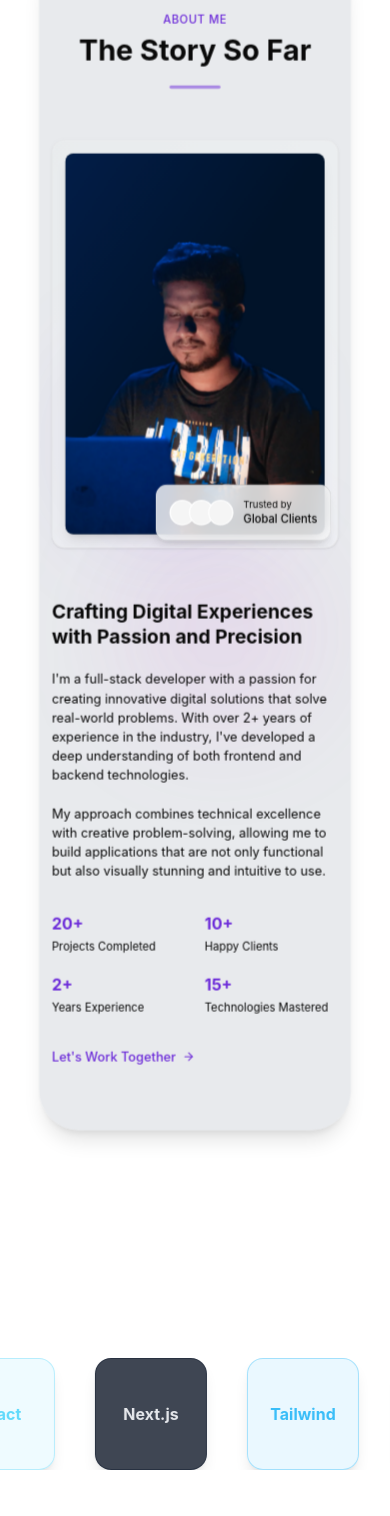
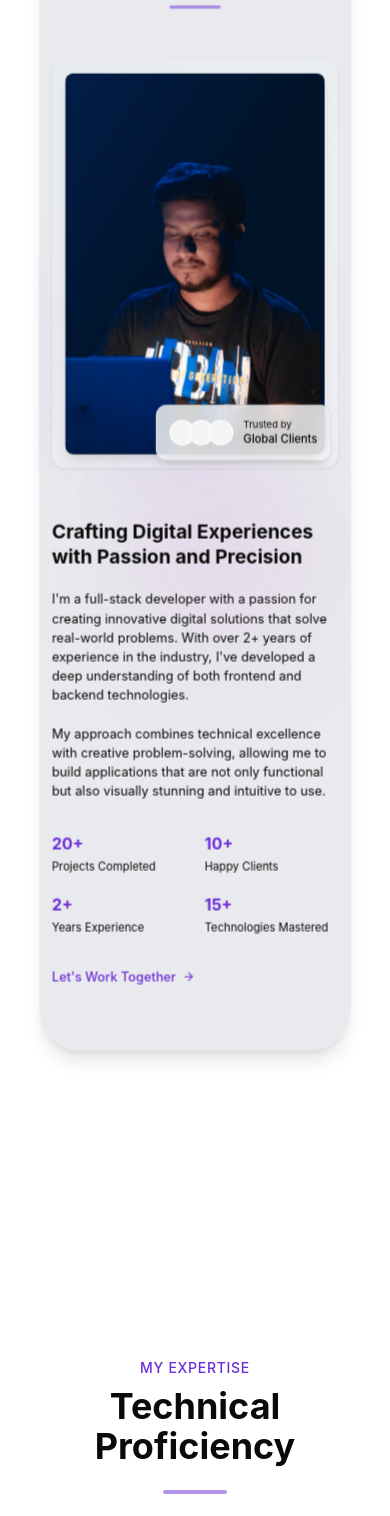
Before and after one commit to MBappy-404/Portfolio, a Next.js app: page / in a window 390 px wide. Shown: the part 1124-2640 px from the top of the page. Built offline with nearby package versions, Linux system fonts and the light colour scheme; no server answers.

Commit message:
update landing page

```diff
--- a/src/app/(HomeLayout)/page.tsx
+++ b/src/app/(HomeLayout)/page.tsx
@@ -14,6 +14,7 @@ import PricingSection from "@/components/HomePage/Pricing";
 import Preloader from "@/components/Preloader";
 import HelperAnimation from "@/components/HomePage/HelperAnimation";
 import { ThreeDScrollTriggerContainer, ThreeDScrollTriggerRow } from "@/components/HomePage/test/TestSection";
+import MarqueSkills from "@/components/HomePage/MarqueSkills";
 
 export default function Home() {
   const [isLoading, setIsLoading] = useState(true);
@@ -52,70 +53,7 @@ export default function Home() {
               setScrollReady={setScrollReady}
             />
             {/* Other Sections */}
-
-<ThreeDScrollTriggerContainer className="my-20 ">
-  {/* Row 1 - Frontend */}
-  <ThreeDScrollTriggerRow baseVelocity={5} direction={1}>
-    <div className="flex items-center mx-5 justify-center w-28 h-28 gap-5 rounded-2xl shadow-lg bg-[#61DAFB]/10 border border-[#61DAFB]/40">
-      <span className="text-[#61DAFB] font-bold">React</span>
-    </div>
-    <div className="flex items-center mx-5 justify-center w-28 h-28 rounded-2xl shadow-lg bg-gray-900/80 border border-gray-800/70">
-      <span className="text-gray-200 font-bold">Next.js</span>
-    </div>
-    <div className="flex items-center mx-5 justify-center w-28 h-28 rounded-2xl shadow-lg bg-[#38BDF8]/10 border border-[#38BDF8]/40">
-      <span className="text-[#38BDF8] font-bold">Tailwind</span>
-    </div>
-    <div className="flex items-center mx-5 justify-center w-28 h-28 rounded-2xl shadow-lg bg-[#3178C6]/10 border border-[#3178C6]/40">
-      <span className="text-[#3178C6] font-bold">TypeScript</span>
-    </div>
-  </ThreeDScrollTriggerRow>
-
-  {/* Row 2 - Backend & DB */}
-  <ThreeDScrollTriggerRow baseVelocity={3} direction={-1} className="my-12">
-    <div className="flex items-center mx-5 justify-center w-28 h-28 rounded-2xl shadow-lg bg-[#68A063]/10 border border-[#68A063]/40">
-      <span className="text-[#68A063] font-bold">Node.js</span>
-    </div>
-    <div className="flex items-center mx-5 justify-center w-28 h-28 rounded-2xl shadow-lg bg-gray-900/80 border border-gray-800/70">
-      <span className="text-gray-200 font-bold">Express</span>
-    </div>
-    <div className="flex items-center mx-5 justify-center w-28 h-28 rounded-2xl shadow-lg bg-[#47A248]/10 border border-[#47A248]/40">
-      <span className="text-[#47A248] font-bold">MongoDB</span>
-    </div>
-    <div className="flex items-center mx-5 justify-center w-28 h-28 rounded-2xl shadow-lg bg-[#0C344B]/10 border border-[#0C344B]/40">
-      <span className="text-[#0C344B] font-bold">Prisma</span>
-    </div>
-    <div className="flex items-center mx-5 justify-center w-28 h-28 rounded-2xl shadow-lg bg-[#336791]/10 border border-[#336791]/40">
-      <span className="text-[#336791] font-bold">PostgreSQL</span>
-    </div>
-    <div className="flex items-center mx-5 justify-center w-28 h-28 rounded-2xl shadow-lg bg-[#EF4444]/10 border border-[#EF4444]/40">
-      <span className="text-[#EF4444] font-bold">JWT</span>
-    </div>
-  </ThreeDScrollTriggerRow>
-
-  {/* Row 3 - Tools */}
-  <ThreeDScrollTriggerRow baseVelocity={6} direction={1}>
-    <div className="flex items-center mx-5 justify-center w-28 h-28 rounded-2xl shadow-lg bg-[#181717]/10 border border-[#181717]/40">
-      <span className="text-gray-200 font-bold">GitHub</span>
-    </div>
-    <div className="flex items-center mx-5 justify-center w-28 h-28 rounded-2xl shadow-lg bg-[#007ACC]/10 border border-[#007ACC]/40">
-      <span className="text-[#007ACC] font-bold">VS Code</span>
-    </div>
-    <div className="flex items-center mx-5 justify-center w-28 h-28 rounded-2xl shadow-lg bg-gray-900/80 border border-gray-800/70">
-      <span className="text-gray-200 font-bold">Vercel</span>
-    </div>
-    <div className="flex items-center mx-5 justify-center w-28 h-28 rounded-2xl shadow-lg bg-[#FF6C37]/10 border border-[#FF6C37]/40">
-      <span className="text-[#FF6C37] font-bold">Postman</span>
-    </div>
-    <div className="flex items-center mx-5 justify-center w-28 h-28 rounded-2xl shadow-lg bg-[#E34F26]/10 border border-[#E34F26]/40">
-      <span className="text-[#E34F26] font-bold">HTML5</span>
-    </div>
-    <div className="flex items-center mx-5 justify-center w-28 h-28 rounded-2xl shadow-lg bg-[#1572B6]/10 border border-[#1572B6]/40">
-      <span className="text-[#1572B6] font-bold">CSS3</span>
-    </div>
-  </ThreeDScrollTriggerRow>
-</ThreeDScrollTriggerContainer>
-
-
+            <MarqueSkills/>
             <Experience />
             <Skills />
             <Projects />
--- a/src/components/HomePage/About.tsx
+++ b/src/components/HomePage/About.tsx
@@ -20,7 +20,7 @@ const About = ({ scrollYProgress }: any) => {
 
 
   return (
-    <motion.div style={{ scale, opacity }} className=" mx-auto container shadow-xl bg-gray-300/50 dark:bg-gray-800/50 mt-20 py-20 rounded-[50px]">
+    <motion.div style={{ scale, opacity }} className=" mx-auto container shadow-xl bg-gray-300/50 dark:bg-gray-800/50 md:mt-20 py-20 rounded-[50px]">
       <div>
         <div className="absolute inset-0 overflow-hidden">
           <motion.div
--- a/src/components/HomePage/Hero.tsx
+++ b/src/components/HomePage/Hero.tsx
@@ -12,8 +12,8 @@ const HeroSection = ({ scrollYProgress }: any) => {
   const springY1 = useSpring(y1, { stiffness: 120, damping: 30 });
 
   // Scale + rotate effect
-  const scale = useTransform(scrollYProgress, [0, 1], [1, 0.85]);
-  const rotate = useTransform(scrollYProgress, [0, 1], [0, -8]);
+  const scale = useTransform(scrollYProgress, [0, 1], [1, 0.75]);
+  // const rotate = useTransform(scrollYProgress, [0, 1], [0, -8]);
   const y2 = useTransform(scrollYProgress, [0, 1], [50, 0]);
 
   return (
@@ -31,7 +31,7 @@ const HeroSection = ({ scrollYProgress }: any) => {
         initial={{ opacity: 0, y: 60 }} // শুরুতে নিচে + invisible
         animate={{ opacity: 1, y: 0 }} // উপরে উঠে এসে fade-in
         transition={{ duration: 0.8, ease: "easeOut" }}
-        style={{ scale, rotate }}
+        style={{ scale }}
         className="container mx-auto relative z-10 max-h-[700px] bg-gray-300/50 dark:bg-gray-800/40 rounded-[50px] backdrop-blur-md shadow-xl 2xl:px-20 md:px-12 py-10 px-6"
       >
         <div className="grid grid-cols-1 lg:grid-cols-2 items-center gap-12">
--- /dev/null
+++ b/src/components/HomePage/MarqueSkills.tsx
@@ -0,0 +1,98 @@
+"use client";
+import React from "react";
+import { motion } from "framer-motion";
+import {
+  ThreeDScrollTriggerContainer,
+  ThreeDScrollTriggerRow,
+} from "./test/TestSection";
+
+const MarqueSkills = () => {
+  return (
+    <div className="my-40 ">
+      <div className="container mx-auto px-4 relative z-10">
+        <motion.div
+          initial={{ opacity: 0, y: 50 }}
+          whileInView={{ opacity: 1, y: 0 }}
+          viewport={{ once: true, margin: "-100px" }}
+          transition={{ duration: 0.8 }}
+          className="flex flex-col gap-2 items-center text-center mb-16"
+        >
+          <span className="text-[#6c2bd9] text-sm font-medium uppercase tracking-wider">
+            My Expertise
+          </span>
+          <h2 className="text-4xl md:text-5xl font-bold">
+            Technical Proficiency
+          </h2>
+          <div className="w-16 h-1 bg-[#6c2bd9]/50 rounded-full mt-4" />
+        </motion.div>
+      </div>
+      <ThreeDScrollTriggerContainer>
+        {/* Row 1 - Frontend */}
+        <ThreeDScrollTriggerRow baseVelocity={5} direction={1}>
+          <div className="flex items-center mx-5 justify-center w-28 h-28 gap-5 rounded-2xl shadow-lg bg-[#61DAFB]/10 border border-[#61DAFB]/40">
+            <span className="text-[#61DAFB] font-bold">React</span>
+          </div>
+          <div className="flex items-center mx-5 justify-center w-28 h-28 rounded-2xl shadow-lg bg-gray-900/80 border border-gray-800/70">
+            <span className="text-gray-200 font-bold">Next.js</span>
+          </div>
+          <div className="flex items-center mx-5 justify-center w-28 h-28 rounded-2xl shadow-lg bg-[#38BDF8]/10 border border-[#38BDF8]/40">
+            <span className="text-[#38BDF8] font-bold">Tailwind</span>
+          </div>
+          <div className="flex items-center mx-5 justify-center w-28 h-28 rounded-2xl shadow-lg bg-[#3178C6]/10 border border-[#3178C6]/40">
+            <span className="text-[#3178C6] font-bold">TypeScript</span>
+          </div>
+        </ThreeDScrollTriggerRow>
+
+        {/* Row 2 - Backend & DB */}
+        <ThreeDScrollTriggerRow
+          baseVelocity={3}
+          direction={-1}
+          className="my-12"
+        >
+          <div className="flex items-center mx-5 justify-center w-28 h-28 rounded-2xl shadow-lg bg-[#68A063]/10 border border-[#68A063]/40">
+            <span className="text-[#68A063] font-bold">Node.js</span>
+          </div>
+          <div className="flex items-center mx-5 justify-center w-28 h-28 rounded-2xl shadow-lg bg-gray-900/80 border border-gray-800/70">
+            <span className="text-gray-200 font-bold">Express</span>
+          </div>
+          <div className="flex items-center mx-5 justify-center w-28 h-28 rounded-2xl shadow-lg bg-[#47A248]/10 border border-[#47A248]/40">
+            <span className="text-[#47A248] font-bold">MongoDB</span>
+          </div>
+          <div className="flex items-center mx-5 justify-center w-28 h-28 rounded-2xl shadow-lg bg-[#0C344B]/10 border border-[#0C344B]/40">
+            <span className="text-[#0C344B] font-bold">Prisma</span>
+          </div>
+          <div className="flex items-center mx-5 justify-center w-28 h-28 rounded-2xl shadow-lg bg-[#336791]/10 border border-[#336791]/40">
+            <span className="text-[#336791] font-bold">PostgreSQL</span>
+          </div>
+          <div className="flex items-center mx-5 justify-center w-28 h-28 rounded-2xl shadow-lg bg-[#EF4444]/10 border border-[#EF4444]/40">
+            <span className="text-[#EF4444] font-bold">JWT</span>
+          </div>
+        </ThreeDScrollTriggerRow>
+
+        {/* Row 3 - Tools */}
+        <ThreeDScrollTriggerRow baseVelocity={6} direction={1}>
+          <div className="flex items-center mx-5 justify-center w-28 h-28 rounded-2xl shadow-lg bg-[#181717]/10 border border-[#181717]/40">
+            <span className="text-gray-200 font-bold">GitHub</span>
+          </div>
+          <div className="flex items-center mx-5 justify-center w-28 h-28 rounded-2xl shadow-lg bg-[#007ACC]/10 border border-[#007ACC]/40">
+            <span className="text-[#007ACC] font-bold">VS Code</span>
+          </div>
+          <div className="flex items-center mx-5 justify-center w-28 h-28 rounded-2xl shadow-lg bg-gray-900/80 border border-gray-800/70">
+            <span className="text-gray-200 font-bold">Vercel</span>
+          </div>
+          <div className="flex items-center mx-5 justify-center w-28 h-28 rounded-2xl shadow-lg bg-[#FF6C37]/10 border border-[#FF6C37]/40">
+            <span className="text-[#FF6C37] font-bold">Postman</span>
+          </div>
+          <div className="flex items-center mx-5 justify-center w-28 h-28 rounded-2xl shadow-lg bg-[#E34F26]/10 border border-[#E34F26]/40">
+            <span className="text-[#E34F26] font-bold">HTML5</span>
+          </div>
+          <div className="flex items-center mx-5 justify-center w-28 h-28 rounded-2xl shadow-lg bg-[#1572B6]/10 border border-[#1572B6]/40">
+            <span className="text-[#1572B6] font-bold">CSS3</span>
+          </div>
+        </ThreeDScrollTriggerRow>
+      </ThreeDScrollTriggerContainer>
+    </div>
+  );
+};
+
+export default MarqueSkills;
--- a/src/components/HomePage/Skills.tsx
+++ b/src/components/HomePage/Skills.tsx
@@ -2,7 +2,7 @@
 import { motion, useScroll, useSpring, useTransform } from "framer-motion";
 import { useRef } from "react";
 import { GlassmorphicCard } from "../glassmorphic-card";
-import { SkillSphere } from "../skill-sphere";
+// import { SkillSphere } from "../skill-sphere";
 import NexusOrb from "../orbbitingCircleAnimation";
 
 const Skills = () => {
```
